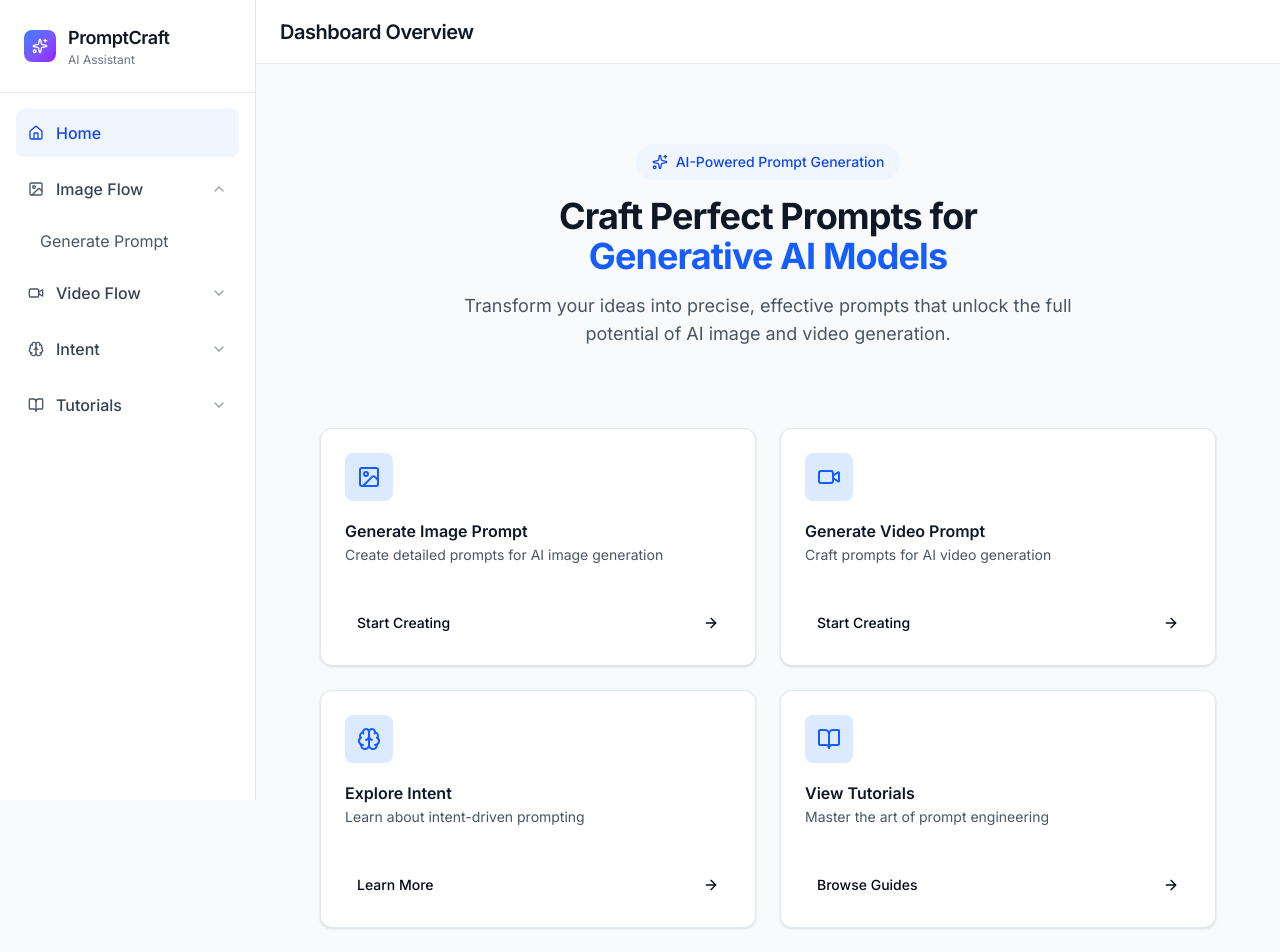
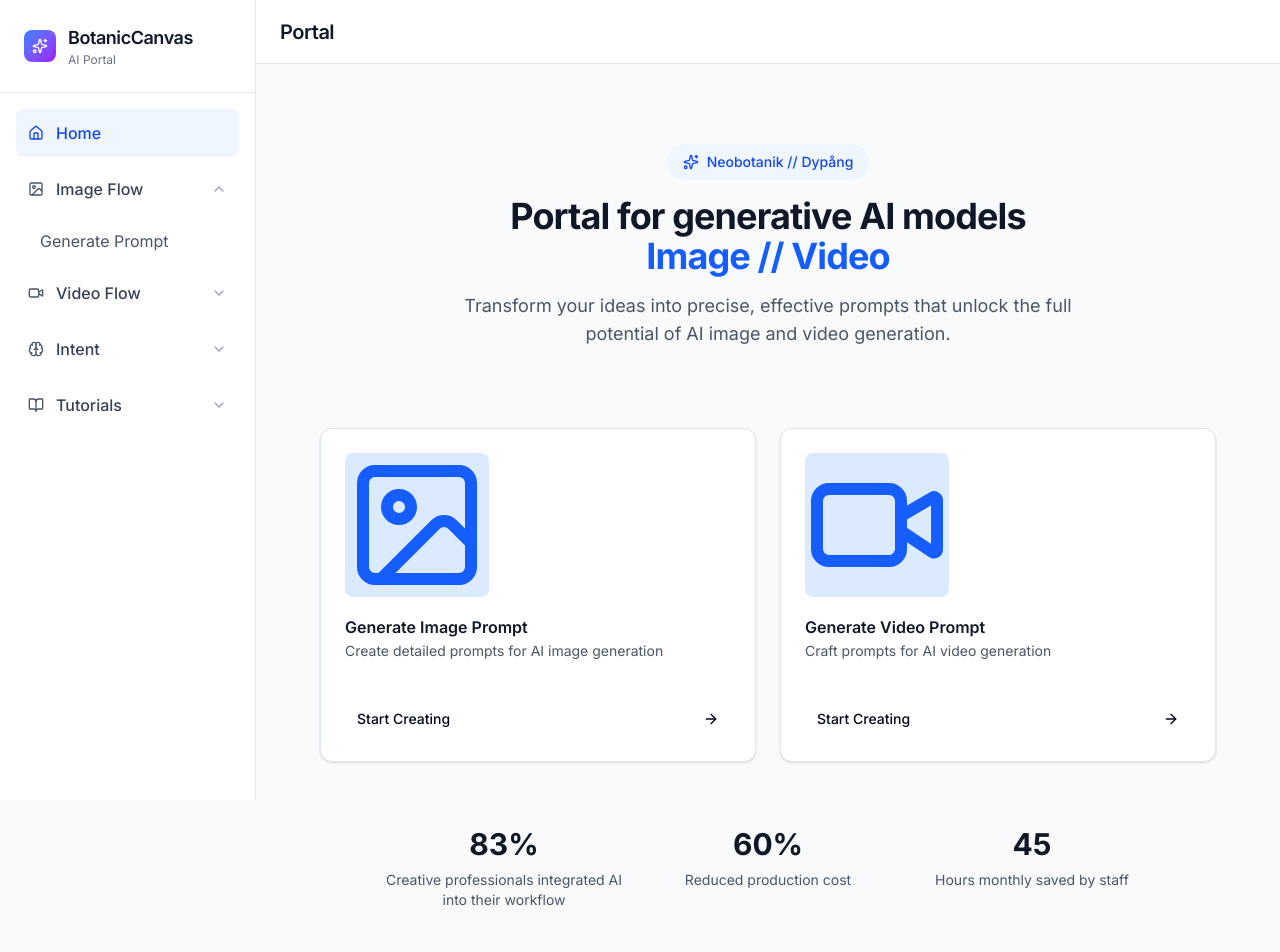
Before and after one commit to DaMexicanJustice/dypaang, a Next.js app: page / in a window 1280 px wide. Shown: the top 952 px of the page. Built offline with nearby package versions, Linux system fonts and the light colour scheme.

Commit message:
changed text and number of elements on landing page

```diff
--- a/app/page.tsx
+++ b/app/page.tsx
@@ -20,7 +20,7 @@ export default function Dashboard() {
           <div className="flex-1 flex flex-col">
             <header className="flex h-16 shrink-0 items-center gap-4 border-b border-gray-200 bg-white px-6">
               <div className="flex-1">
-                <h2 className="text-xl font-semibold text-gray-900">Dashboard Overview</h2>
+                <h2 className="text-xl font-semibold text-gray-900">Portal</h2>
               </div>
             </header>
             <div className="flex-1 overflow-auto">
--- a/components/app-sidebar.tsx
+++ b/components/app-sidebar.tsx
@@ -67,8 +67,8 @@ export function AppSidebar({ activeSection, setActiveSection }: AppSidebarProps)
             <Sparkles className="w-4 h-4 text-white" />
           </div>
           <div>
-            <h1 className="text-lg font-semibold text-gray-900">PromptCraft</h1>
-            <p className="text-xs text-gray-500">AI Assistant</p>
+            <h1 className="text-lg font-semibold text-gray-900">BotanicCanvas</h1>
+            <p className="text-xs text-gray-500">AI Portal</p>
           </div>
         </div>
       </div>
@@ -83,11 +83,10 @@ export function AppSidebar({ activeSection, setActiveSection }: AppSidebarProps)
                 <button
                   key={item.id}
                   onClick={item.action}
-                  className={`w-full flex items-center gap-3 p-3 rounded-lg transition-colors ${
-                    activeSection === "overview"
+                  className={`w-full flex items-center gap-3 p-3 rounded-lg transition-colors ${activeSection === "overview"
                       ? "bg-blue-50 text-blue-700 font-medium"
                       : "hover:bg-gray-100 text-gray-700"
-                  }`}
+                    }`}
                 >
                   <item.icon className="w-4 h-4" />
                   <span className="font-medium">{item.title}</span>
@@ -117,11 +116,10 @@ export function AppSidebar({ activeSection, setActiveSection }: AppSidebarProps)
                       <button
                         key={subItem.id}
                         onClick={() => setActiveSection(subItem.id)}
-                        className={`w-full text-left p-2 rounded-md transition-colors ${
-                          activeSection === subItem.id
+                        className={`w-full text-left p-2 rounded-md transition-colors ${activeSection === subItem.id
                             ? "bg-blue-50 text-blue-700 font-medium"
                             : "hover:bg-gray-50 text-gray-600"
-                        }`}
+                          }`}
                       >
                         {subItem.title}
                       </button>
--- a/components/overview-section.tsx
+++ b/components/overview-section.tsx
@@ -2,7 +2,7 @@
 
 import { Card, CardContent, CardDescription, CardHeader, CardTitle } from "@/components/ui/card"
 import { Button } from "@/components/ui/button"
-import { ImageIcon, Video, Brain, BookOpen, ArrowRight, Sparkles, Home } from "lucide-react"
+import { ImageIcon, Video, ArrowRight, Sparkles, Home } from "lucide-react"
 
 interface OverviewSectionProps {
   onNavigate?: (section: string) => void
@@ -23,21 +23,7 @@ export function OverviewSection({ onNavigate }: OverviewSectionProps) {
       icon: Video,
       action: "Start Creating",
       section: "generate-video-prompt",
-    },
-    {
-      title: "Explore Intent",
-      description: "Learn about intent-driven prompting",
-      icon: Brain,
-      action: "Learn More",
-      section: "what-is-intent",
-    },
-    {
-      title: "View Tutorials",
-      description: "Master the art of prompt engineering",
-      icon: BookOpen,
-      action: "Browse Guides",
-      section: "prompt-images",
-    },
+    }
   ]
 
   const handleActionClick = (section: string) => {
@@ -52,11 +38,11 @@ export function OverviewSection({ onNavigate }: OverviewSectionProps) {
       <div className="text-center space-y-4 py-12">
         <div className="inline-flex items-center gap-2 px-4 py-2 bg-blue-50 rounded-full text-sm font-medium text-blue-700 mb-4">
           <Sparkles className="w-4 h-4" />
-          AI-Powered Prompt Generation
+          Neobotanik // Dypång
         </div>
         <h1 className="text-4xl font-bold text-gray-900">
-          Craft Perfect Prompts for
-          <span className="block text-blue-600">Generative AI Models</span>
+          Portal for generative AI models
+          <span className="block text-blue-600">Image // Video</span>
         </h1>
         <p className="text-lg text-gray-600 max-w-2xl mx-auto">
           Transform your ideas into precise, effective prompts that unlock the full potential of AI image and video
@@ -69,8 +55,8 @@ export function OverviewSection({ onNavigate }: OverviewSectionProps) {
         {quickActions.map((action, index) => (
           <Card key={index} className="hover:shadow-lg transition-shadow duration-300 cursor-pointer group">
             <CardHeader className="pb-4">
-              <div className="w-12 h-12 rounded-lg bg-blue-100 flex items-center justify-center mb-4 group-hover:bg-blue-200 transition-colors">
-                <action.icon className="w-6 h-6 text-blue-600" />
+              <div className="w-36 h-36 rounded-lg bg-blue-100 flex items-center justify-center mb-4 group-hover:bg-blue-200 transition-colors">
+                <action.icon className="w-36 h-36 text-blue-600" />
               </div>
               <CardTitle className="text-gray-900">{action.title}</CardTitle>
               <CardDescription className="text-gray-600">{action.description}</CardDescription>
@@ -92,16 +78,16 @@ export function OverviewSection({ onNavigate }: OverviewSectionProps) {
       {/* Stats Section */}
       <div className="grid grid-cols-1 md:grid-cols-3 gap-6 max-w-3xl mx-auto pt-8">
         <div className="text-center space-y-2">
-          <div className="text-3xl font-bold text-gray-900">10K+</div>
-          <div className="text-sm text-gray-600">Prompts Generated</div>
+          <div className="text-3xl font-bold text-gray-900">83%</div>
+          <div className="text-sm text-gray-600">Creative professionals integrated AI into their workflow</div>
         </div>
         <div className="text-center space-y-2">
-          <div className="text-3xl font-bold text-gray-900">95%</div>
-          <div className="text-sm text-gray-600">Success Rate</div>
+          <div className="text-3xl font-bold text-gray-900">60%</div>
+          <div className="text-sm text-gray-600">Reduced production cost</div>
         </div>
         <div className="text-center space-y-2">
-          <div className="text-3xl font-bold text-gray-900">24/7</div>
-          <div className="text-sm text-gray-600">AI Assistance</div>
+          <div className="text-3xl font-bold text-gray-900">45</div>
+          <div className="text-sm text-gray-600">Hours monthly saved by staff</div>
         </div>
       </div>
 
@@ -111,10 +97,10 @@ export function OverviewSection({ onNavigate }: OverviewSectionProps) {
           <CardContent className="p-6">
             <div className="flex items-center justify-center gap-2 mb-3">
               <Home className="w-5 h-5 text-blue-600" />
-              <h3 className="text-lg font-semibold text-gray-900">Welcome to PromptCraft</h3>
+              <h3 className="text-lg font-semibold text-gray-900">Welcome to your BotanicCanvas</h3>
             </div>
             <p className="text-gray-600">
-              Your AI-powered assistant for creating perfect prompts. Navigate through our tools using the sidebar menu,
+              Your AI-powered assistant for creating powerful prompts. Navigate through our tools using the sidebar menu,
               or click on any of the quick action cards above to get started.
             </p>
           </CardContent>
```
